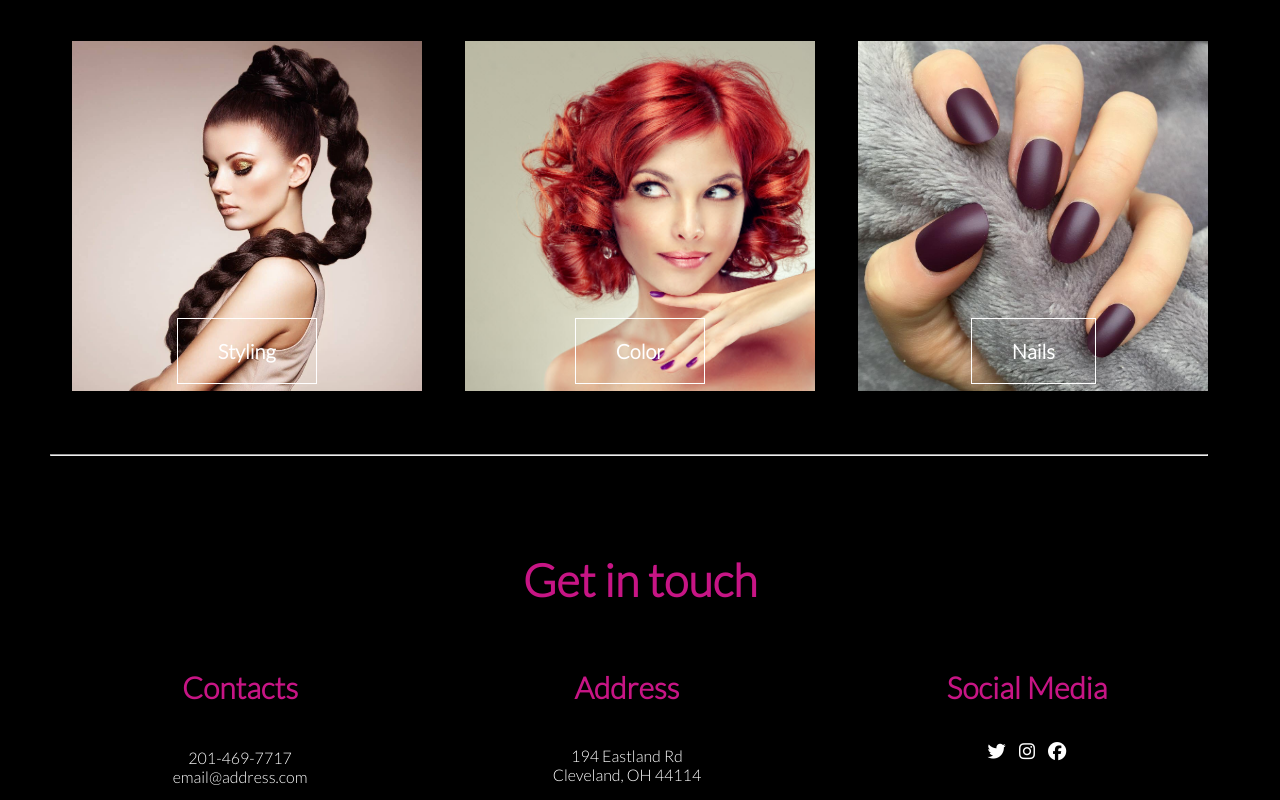
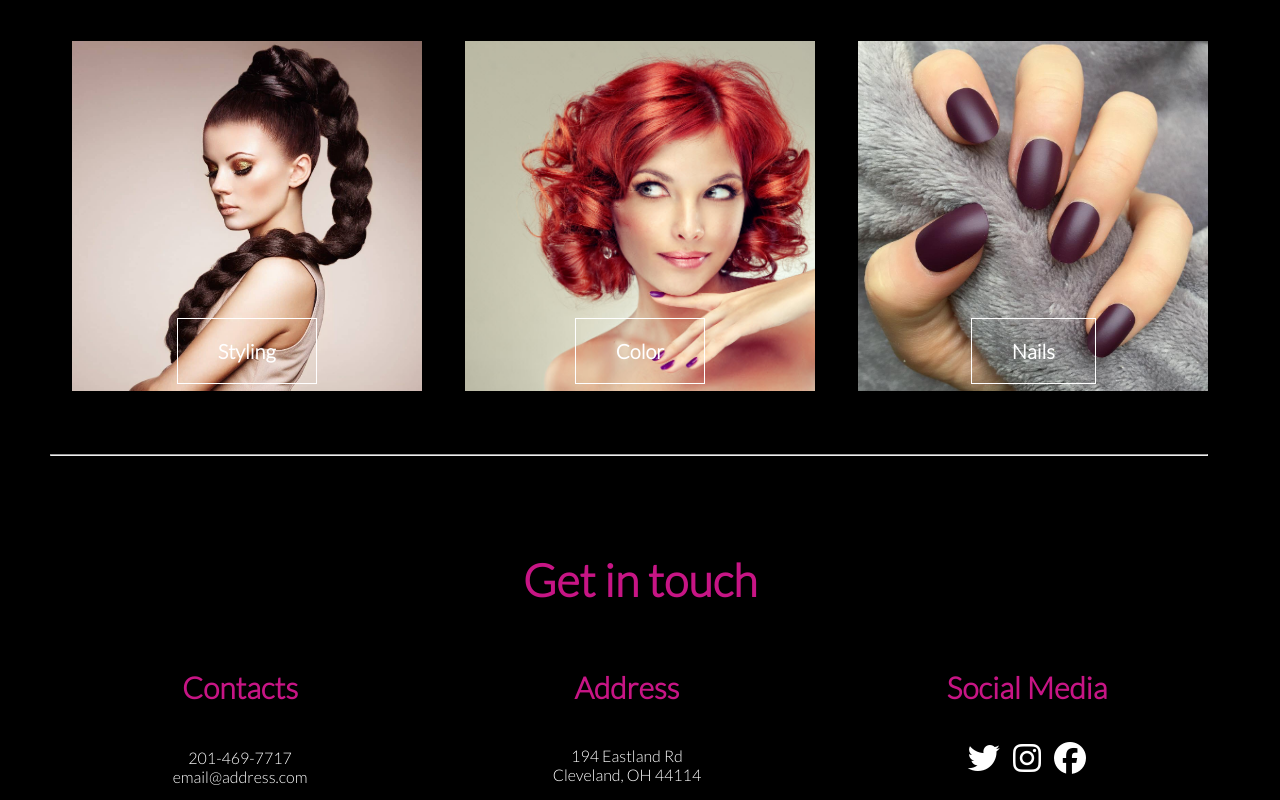
Before and after one commit to Poseyd29/Salon, a plain HTML site: page index.html in a window 1280 px wide. Shown: the part 788-1588 px from the top of the page. Drawn offline with Linux system fonts and the light colour scheme.

Commit message:
social media link update
changed sizes of icons for certain breaking points

```diff
--- a/css/style.css
+++ b/css/style.css
@@ -518,6 +518,10 @@ body {
         margin: 16px;
     }
 
+    .fa-2x {
+        font-size: 2em;
+    }
+
     .icons {
         /* display: flex; */
         margin-top: 12px;
```
